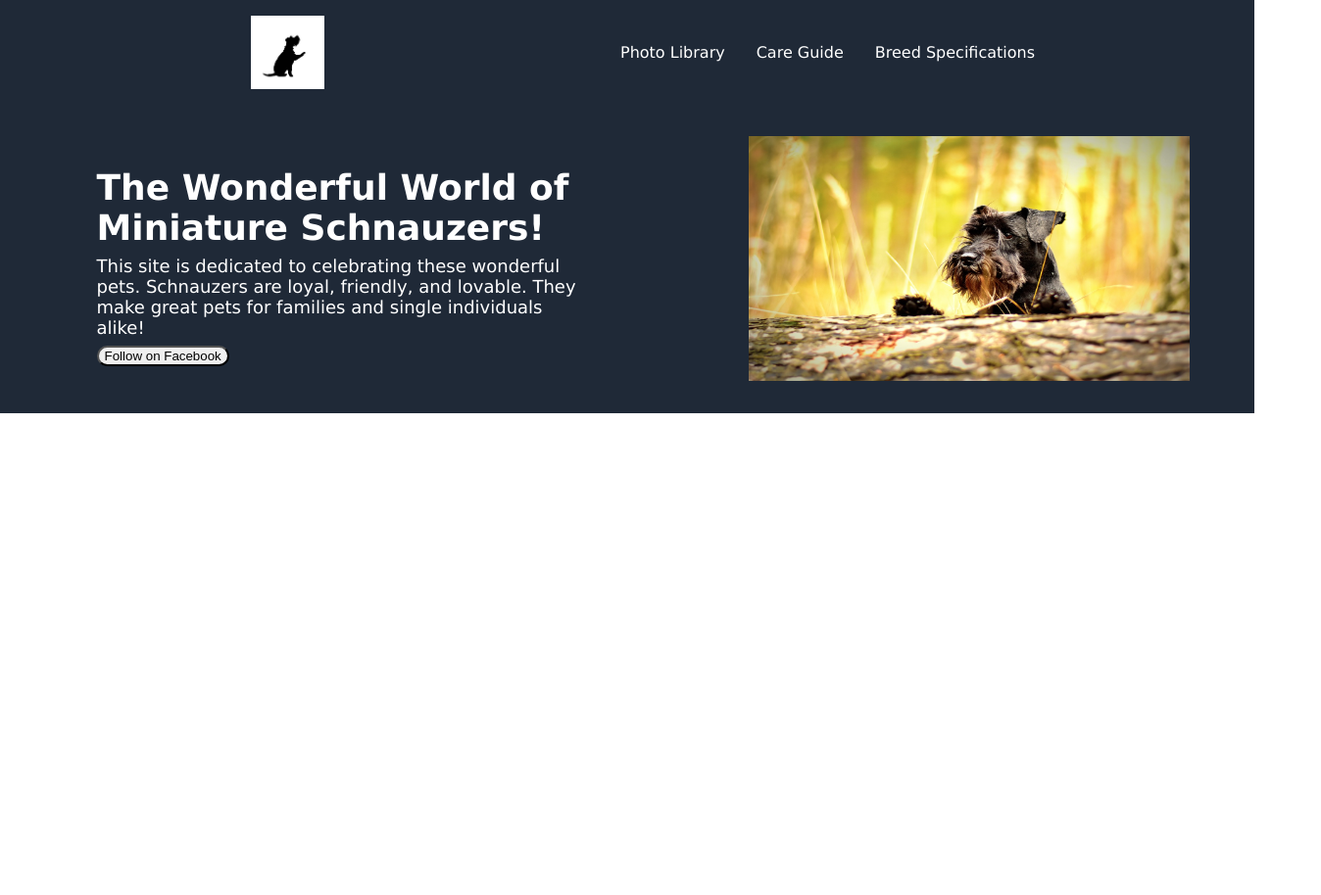
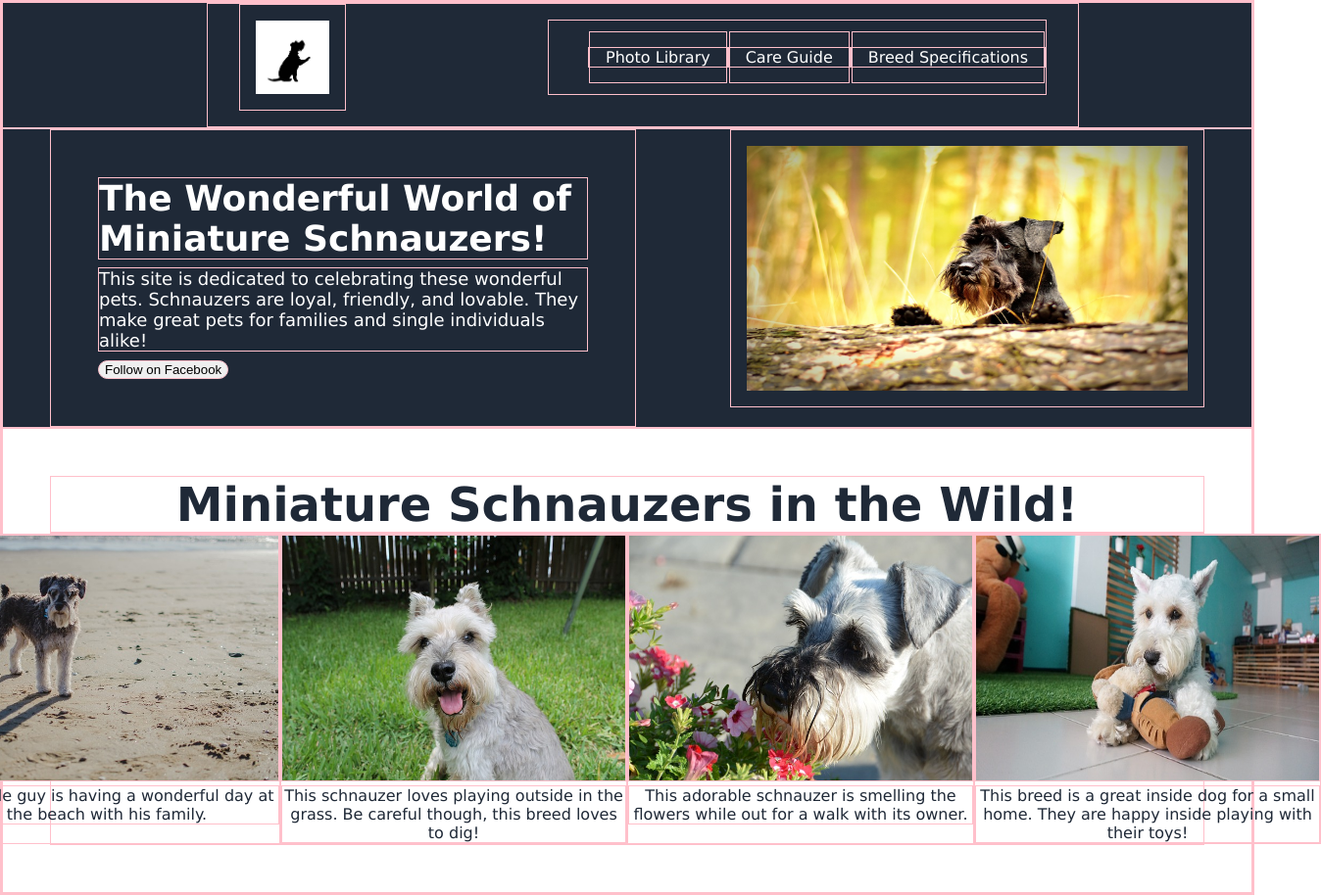
Before and after one commit to Amiriel01/landing-page, a plain HTML site: page index.html in a window 1280 px wide. Shown: the whole page at 98% size, 1348 px wide, since content can reach past the window. Before the commit the page ends 800 px from the top, so only its background shows below. Drawn offline with Linux system fonts and the light colour scheme.

Commit message:
Completed the upper middle portion of the webpage.

```diff
--- a/index.html
+++ b/index.html
@@ -12,7 +12,7 @@
 <body>
     <div class="header">
         <div class="top1">
-            <img src="Images/logo.jpg" class= "image1" alt="Miniature Schnauzer Logo">
+            <img src="Images/logo.jpg" class="image1" alt="Miniature Schnauzer Logo">
             <ul class="links">
                 <li><a href="google.com">Photo Library</a></li>
                 <li><a href="google.com">Care Guide</a></li>
@@ -26,10 +26,40 @@
             <div class="site-about">This site is dedicated to celebrating these wonderful pets. Schnauzers are loyal,
                 friendly, and lovable. They make great pets for families and single individuals alike!</div>
             <button class="fbfollow">Follow on Facebook</button>
+        </div>
+        <img src="Images/dog2.jpg" class="image2" alt="Happy dog playing outside">
+    </div>
+    <div class="mid1">
+        <div class="mid-title">Miniature Schnauzers in the Wild!</div>
+        <div class="pics-and-text">
+            <div class="one">
+                <img src="Images/dog4.jpg" class="image3" alt="Black and Grey Miniature Schnauzer Walking On The Beach">
+                <div class="text">
+                    This little guy is having a wonderful day at the beach with his family.
+                </div>
             </div>
-            <img src="Images/dog2.jpg" class="image2" alt="Happy dog playing outside">
+            <div class="one">
+                <img src="Images/dog3.jpg" class="image3" alt="Describe picture">
+                <div class="text">
+                    This schnauzer loves playing outside in the grass. Be careful though, this breed
+                    loves to dig!
+                </div>
+            </div>
+            <div class="one">
+                <img src="Images/dog5.jpg" class="image3" alt="Describe picture">
+                <div class="text">
+                    This adorable schnauzer is smelling the flowers while out for a walk with its owner.
+                </div>
+            </div>
+            <div class="one">
+                <img src="Images/dog7.jpg" class="image3" alt="Describe picture">
+                <div class="text">
+                    This breed is a great inside dog for a small home. They are happy inside playing with their toys!
+                </div>
+            </div>
         </div>
     </div>
+
 
 </body>
 
--- a/style.css
+++ b/style.css
@@ -1,5 +1,9 @@
+* {
+    border: 1px solid pink;
+}
 
-html, body {
+html,
+body {
     margin: 0;
     padding: 0;
     font-family: Verdana, Geneva, Tahoma, sans-serif;
@@ -8,6 +12,7 @@ html, body {
 .header {
     background-color: #1f2937;
     color: white;
+    flex-shrink: 0;
 }
 
 .top1 {
@@ -16,7 +21,6 @@ html, body {
     padding-bottom: 1em;
     margin-left: 13em;
     margin-right: 11em;
-
 }
 
 .image1 {
@@ -32,6 +36,7 @@ ul {
     align-items: center;
     list-style-type: none;
     margin-right: 2em;
+    justify-content: space-between;
 }
 
 a {
@@ -62,8 +67,6 @@ a {
     height: 250px;
     width: 450px;
     padding: 1em;
-    j
-
 }
 
 button {
@@ -78,3 +81,30 @@ button {
     margin-bottom: 8px;
     font-size: 18px;
 }
+
+.mid1 {
+    padding: 3em;
+    color: #1f2937;
+    text-align: center;
+}
+
+.mid-title {
+    text-align: center;
+    font-size: 48px;
+    font-weight: bold;
+}
+
+.pics-and-text {
+    display: flex;
+    justify-content: center;
+}
+
+.pics-and-text .one {
+    width: 500px;
+}
+
+.image3 {
+    height: 250px;
+    flex-direction: row;
+    width: 350px;
+}
```
Also changed, not shown: Images/dog3.jpg (added), Images/dog4.jpg (added), Images/dog5.jpg (added), Images/dog6.jpg (added), Images/dog7.jpg (added), 1 other file.
